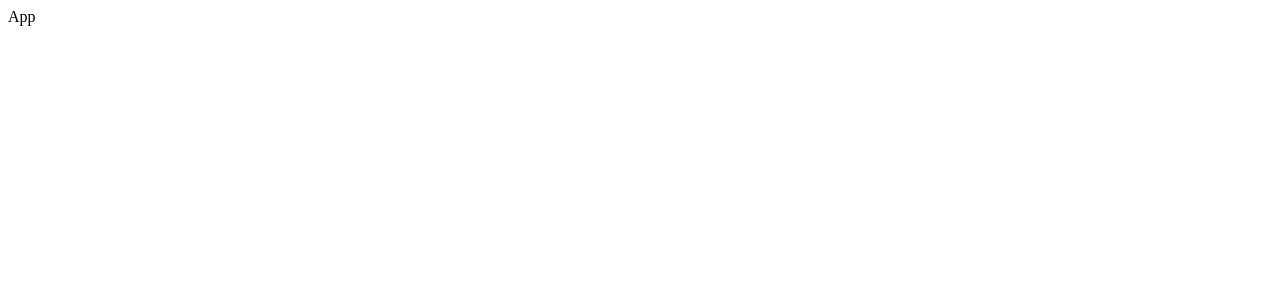
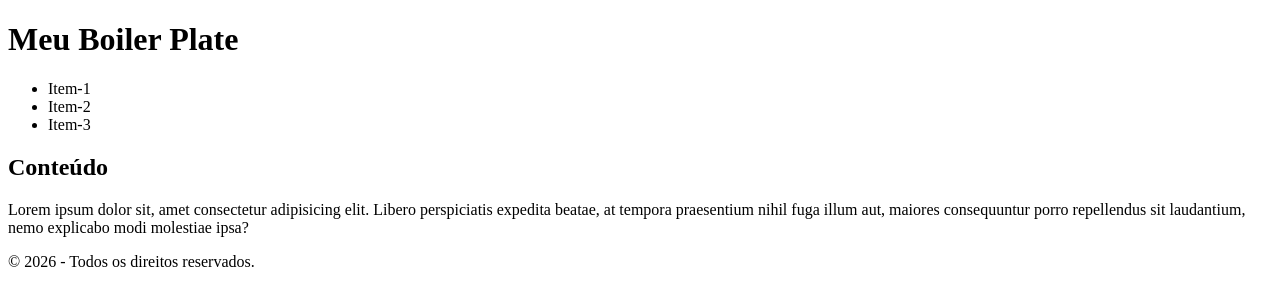
Before and after one commit to 1TDSPF-26/front-2sem-aula-10, a React (Vite) app in the folder my-app/: page / in a window 1280 px wide. Shown: the top 306 px of the page. Built offline with nearby package versions, Linux system fonts and the light colour scheme.

Commit message:
feat : Componentes funcionais criados e integrados ao APP. Cabecalho, Conteudo e Rodape.
Signed-off-by: alecarlosjesus <profalexandre.jesus@fiap.com.br>

```diff
--- a/my-app/src/App.tsx
+++ b/my-app/src/App.tsx
@@ -1,6 +1,13 @@
+import Cabecalho from "./components/Cabecalho/Cabecalho";
+import Conteudo from "./components/Conteudo/Conteudo";
+import Rodape from "./components/Rodape/Rodape";
 
 export default function App() {
   return (
-    <div>App</div>
+    <div>
+      <Cabecalho/>
+      <Conteudo/>
+      <Rodape/>
+    </div>
   )
 }
--- /dev/null
+++ b/my-app/src/components/Cabecalho/Cabecalho.tsx
@@ -0,0 +1,14 @@
+export default function Cabecalho() {
+  return (
+    <header>
+        <h1>Meu Boiler Plate</h1>
+        <nav>
+            <ul>
+                <li>Item-1</li>
+                <li>Item-2</li>
+                <li>Item-3</li>
+            </ul>
+        </nav>
+    </header>
+  )
+}
--- /dev/null
+++ b/my-app/src/components/Conteudo/Conteudo.tsx
@@ -0,0 +1,13 @@
+
+export default function Conteudo() {
+  return (
+    <main>
+        <section>
+            <h2>Conteúdo</h2>
+            <p>
+                Lorem ipsum dolor sit, amet consectetur adipisicing elit. Libero perspiciatis expedita beatae, at tempora praesentium nihil fuga illum aut, maiores consequuntur porro repellendus sit laudantium, nemo explicabo modi molestiae ipsa?
+            </p>
+        </section>
+    </main>
+  )
+}
--- /dev/null
+++ b/my-app/src/components/Rodape/Rodape.tsx
@@ -0,0 +1,7 @@
+export default function Rodape() {
+  return (
+    <footer>
+        <p>&copy; 2026 - Todos os direitos reservados.</p>
+    </footer>
+  )
+}
```
